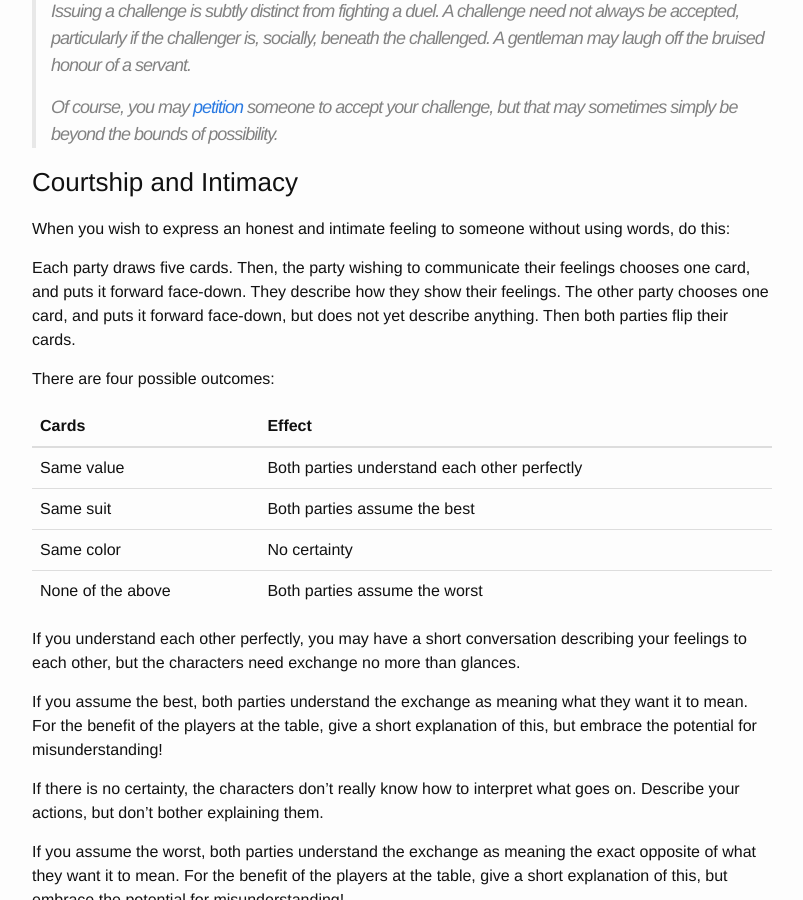
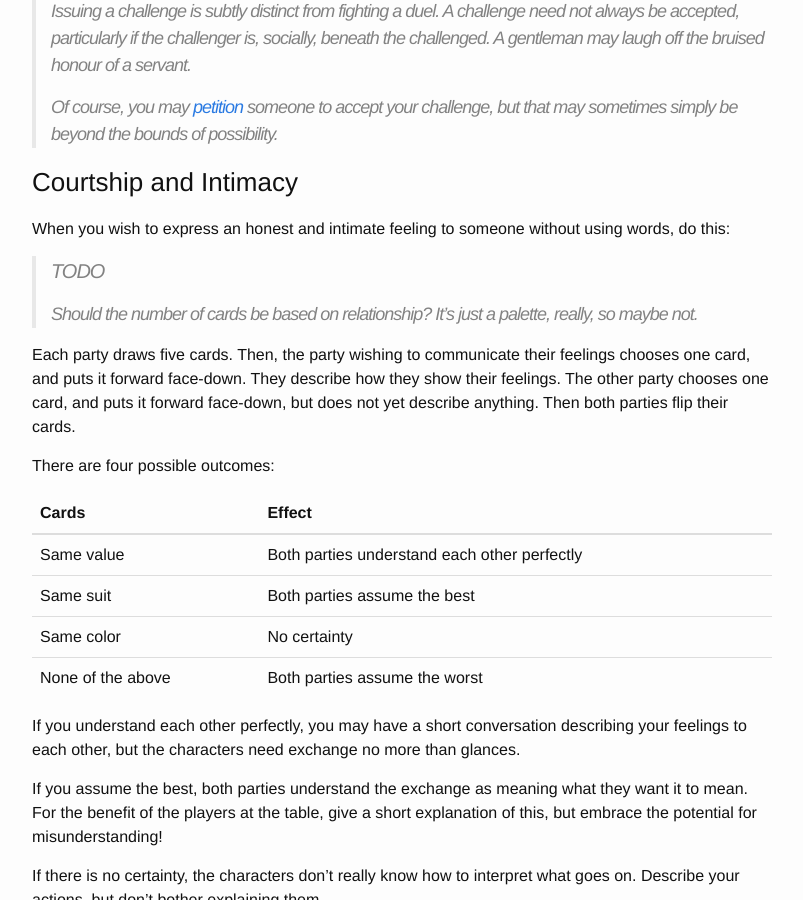
Before and after one commit to wlonk/arcadia, a Jekyll site: the page built from rules/index.md, in a window 1280 px wide and 900 px high, scrolled down 8623 px. Shown: the whole window, without its empty margins (238-1041 px from the left). Built offline with Jekyll 4.4.1, drawn with Linux system fonts in a browser that asks for light colours; some web fonts are replaced.

Commit message:
Add todo about intimacy.

```diff
--- a/rules/index.md
+++ b/rules/index.md
@@ -374,6 +374,12 @@ exhaustion, or otherwise comes to an impasse.
 
 When you wish to express an honest and intimate feeling to someone without
 using words, do this:
+
+> #### TODO
+> {: .no_toc}
+>
+> Should the number of cards be based on relationship? It's just a palette,
+> really, so maybe not.
 
 Each party draws five cards. Then, the party wishing to communicate their
 feelings chooses one card, and puts it forward face-down. They describe how
```
